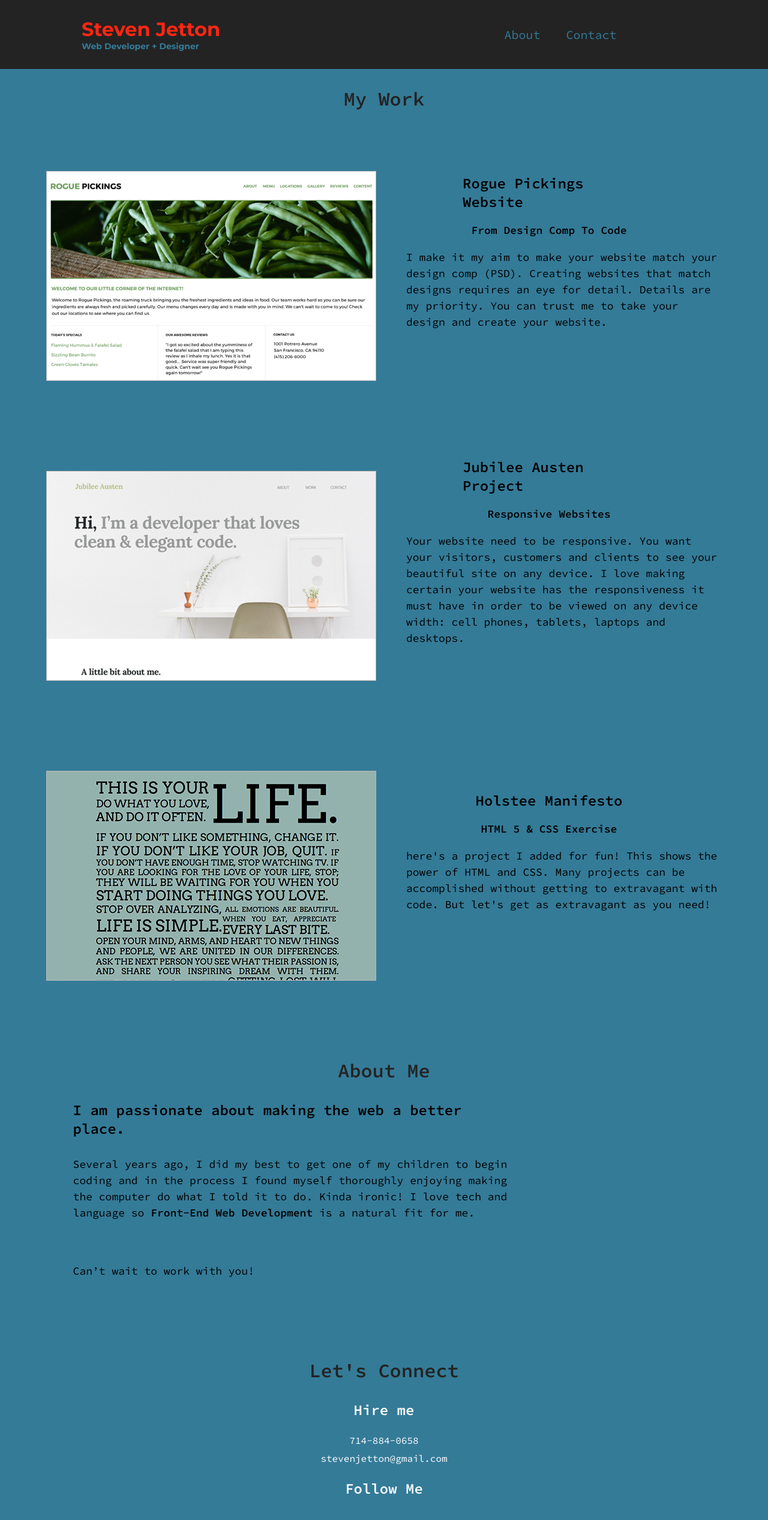
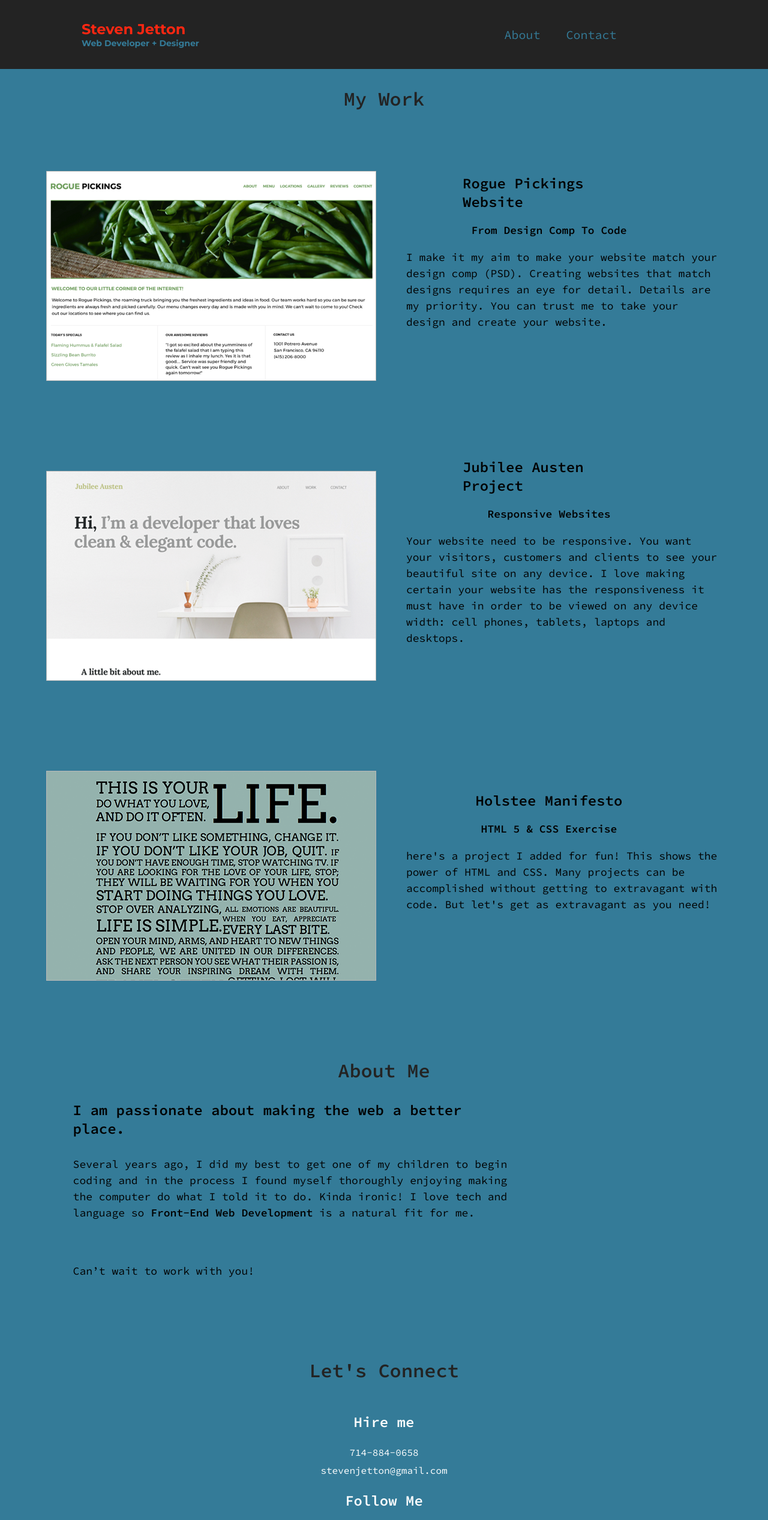
Before and after one commit to stevenjetton/stevenjetton.github.io, a plain HTML site: page index.html in a window 1280 px wide. Shown: the top 2534 px of the page at 60% size. Drawn offline with Linux system fonts and the light colour scheme.

Commit message:
fixed logo and contact repsonsiveness

```diff
--- a/css/main.css
+++ b/css/main.css
@@ -79,11 +79,12 @@ header .content-wrapper {
   justify-content: center;
   flex-flow: row wrap;
   margin: 20px 0;
+  width: 55%;
 }
 
 header h1 {
   color: #1258DC;
-  font-size: 2em;
+  font-size: 1.5em;
   font-family: 'Montserrat', sans-serif;
   margin: 0;
 }
@@ -190,7 +191,9 @@ main h5 {
 }
 
 .contact-info h4 {
-  margin: 0 0 20px;
+  margin: 20px 0 20px;
+  width: 100%;
+  text-align: center;
 }
 
 #contact ul li {
```
